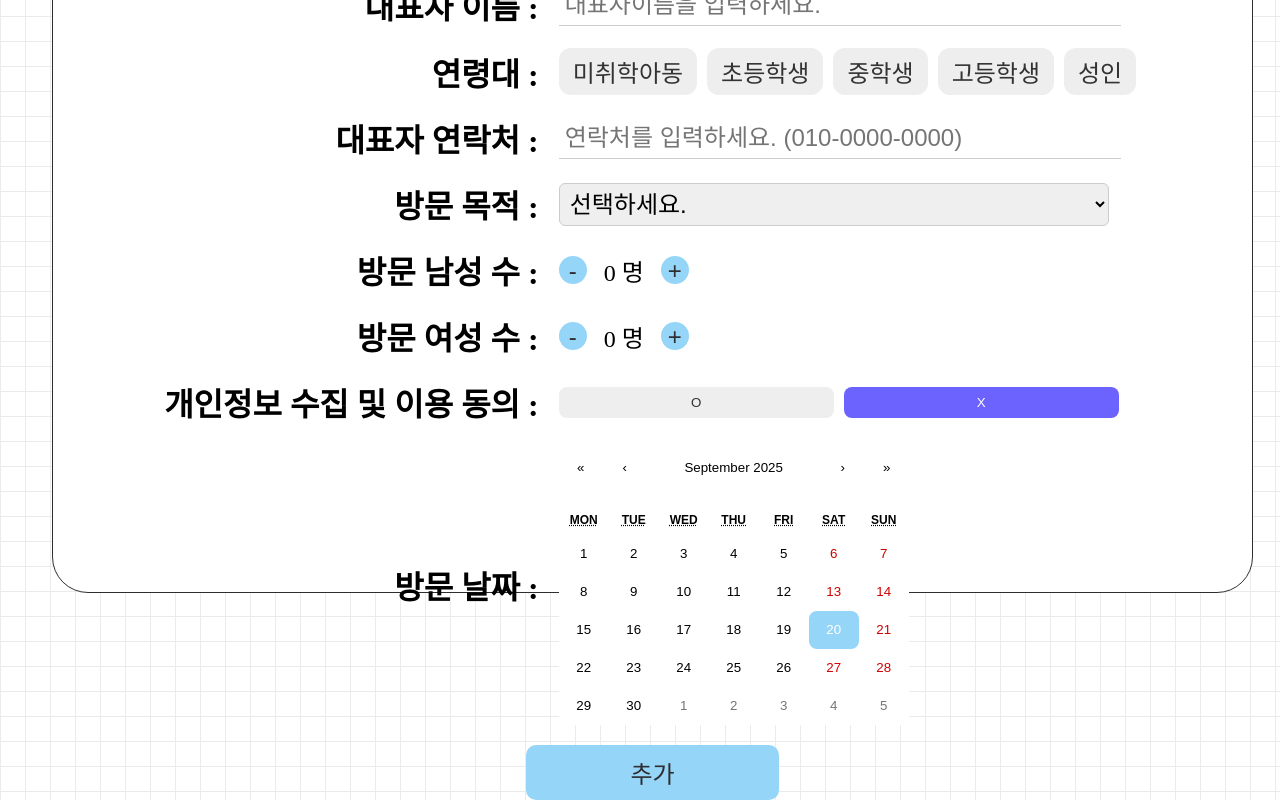
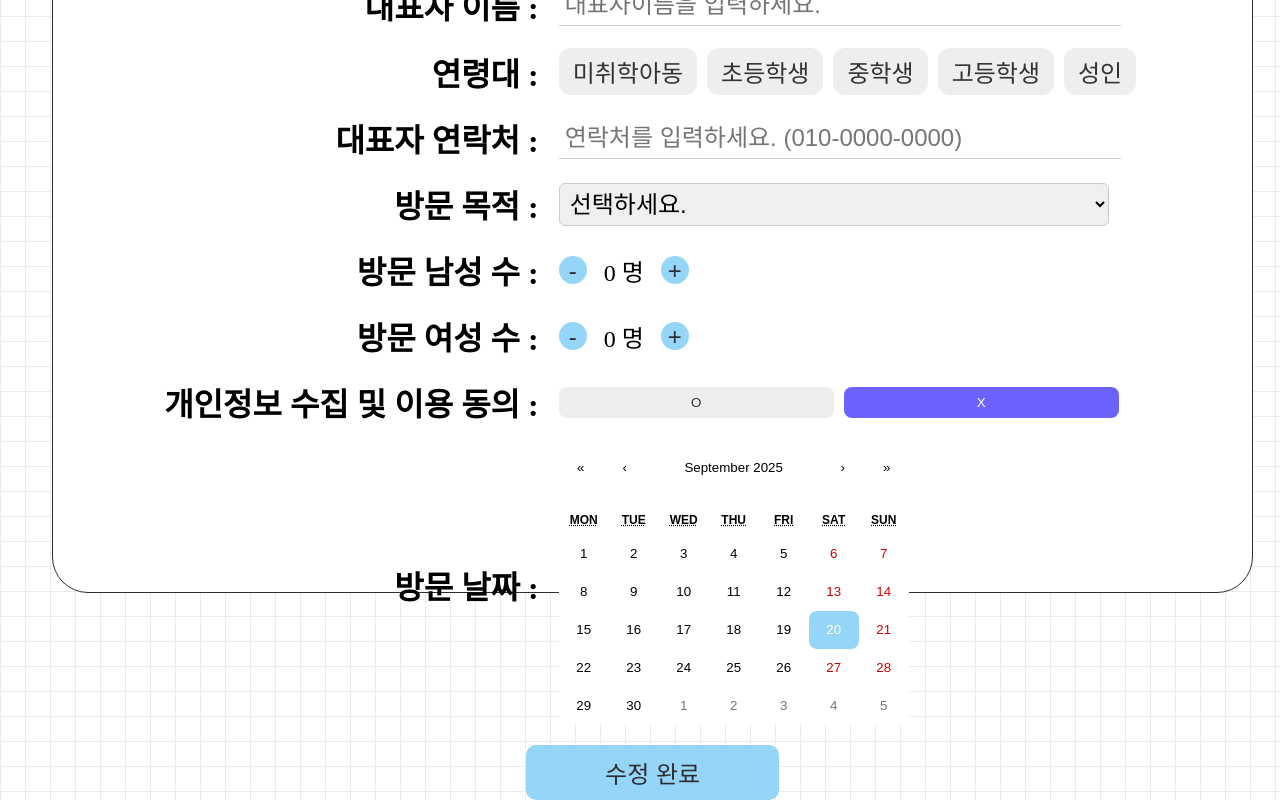
Before and after one commit to GuJeuk-Check-in/GuJeuk-Check-in_FE, a React (Vite) app: page /user-detail in a window 1280 px wide. Shown: the part 234-1034 px from the top of the page. Built offline with nearby package versions, Linux system fonts and the light colour scheme.

Commit message:
fix : 기존의 Calender 기능 제거

```diff
--- a/src/components/VisitForm.jsx
+++ b/src/components/VisitForm.jsx
@@ -10,7 +10,6 @@ const VisitForm = () => {
   const [maleCount, setMaleCount] = useState(0);
   const [femaleCount, setFemaleCount] = useState(0);
   const [consent, setConsent] = useState(false);
-  // const [date, setDate] = useState('');
   const [date, setDate] = useState(new Date());
 
   const ageGroup = ['미취학아동', '초등학생', '중학생', '고등학생', '성인'];
@@ -114,15 +113,9 @@ const VisitForm = () => {
       <FormRow>
         <Label>방문 날짜 :</Label>
         <CalendarComponent date={date} setDate={setDate} />
-        {/* <Input
-          type="date"
-          placeholder="0000-00-00"
-          value={date}
-          onChange={(e) => setDate(e.target.value)}
-        /> */}
       </FormRow>
 
-      <SubmitBtn>추가</SubmitBtn>
+      <SubmitBtn>수정 완료</SubmitBtn>
     </Container>
   );
 };
```
